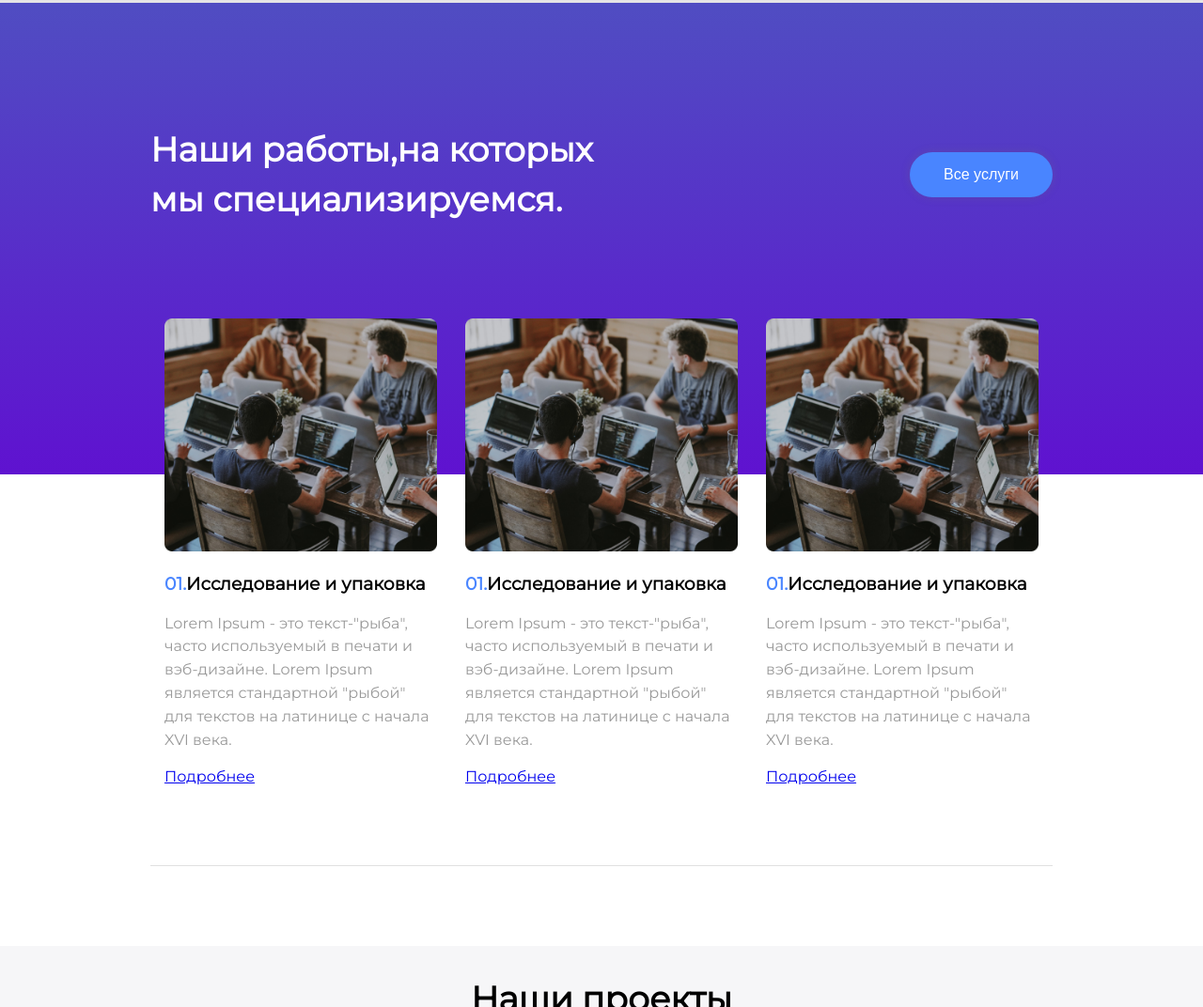
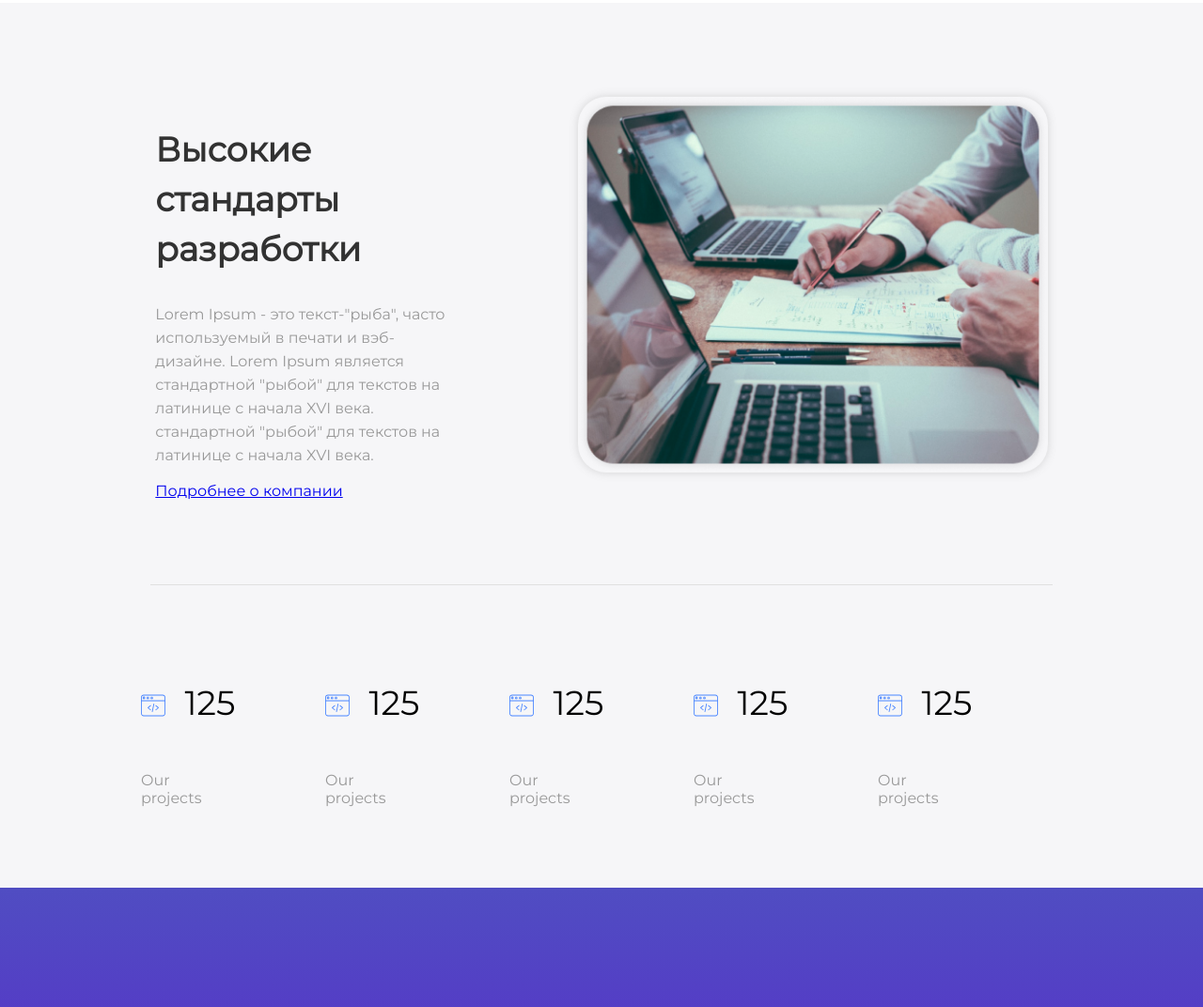
Before and after one commit to NadinPT/course-template2, a plain HTML site: page index.html in a window 1280 px wide. Shown: the part 1728-2800 px from the top of the page at 94% size. Drawn offline with Linux system fonts and the light colour scheme.

Commit message:
add new container with class developmenth-standards-icon

```diff
--- a/index.html
+++ b/index.html
@@ -54,7 +54,7 @@
     <section class="mobile-devices-section">
       <div class="container">
         <div class="mobile-devices-section-text">
-          <h2>Мы создаем мобильные приложения<br/>для крупных корпораций</h2>
+          <h2>Мы создаем мобильные приложения<br />для крупных корпораций</h2>
           <p>
             Lorem Ipsum - это текст-"рыба", часто используемый в печати и
             вэб-дизайне. Lorem <br />Ipsum является стандартной "рыбой" для
@@ -133,9 +133,96 @@
         <div class="creating-websites-button">
           <button class="primary-button">Все услуги</button>
         </div>
-
       </div>
     </section>
+    <!-- section3 -->
+    <section class="high-developmenth-standards">
+      <div class="container develop-standards">
+        <div class="high-developmenth-text-img">
+          <span class="high-developmenth-text">
+            <h2 class="developmenth-text-title">
+              Высокие стандарты разработки
+            </h2>
+            <p class="develop-text">
+              Lorem Ipsum - это текст-"рыба", часто используемый в печати и
+              вэб-дизайне. Lorem Ipsum является стандартной "рыбой" для текстов
+              на латинице с начала XVI века. стандартной "рыбой" для текстов на
+              латинице с начала XVI века.
+            </p>
+            <a href="some-link">Подробнее о компании</a>
+          </span>
+          <img
+            class="developmenth-standards-img"
+            src="assets/img/Rectangle 2(1).png"
+            alt="Rectangle 2(1)"
+          />
+        </div>
+      </div>
+
+      <div class="container">
+        <div class="developmenth-standards-icon">
+          <!-- див на размножение -->
+          <div class="standards-icon-block">
+            <div class="icon-number">
+              <img
+                class="web-programming-icon"
+                src="assets/img/web-programming(1).svg"
+                alt="web-programming(1)"
+              />
+              <span><h2 class="icon-number-item">125</h2></span>
+            </div>
+            <p class="icon-text-our-projects">Our projects</p>
+          </div>
+          <div class="standards-icon-block">
+            <div class="icon-number">
+              <img
+                class="web-programming-icon"
+                src="assets/img/web-programming(1).svg"
+                alt="web-programming(1)"
+              />
+              <span><h2 class="icon-number-item">125</h2></span>
+            </div>
+            <p class="icon-text-our-projects">Our projects</p>
+          </div>
+          <div class="standards-icon-block">
+            <div class="icon-number">
+              <img
+                class="web-programming-icon"
+                src="assets/img/web-programming(1).svg"
+                alt="web-programming(1)"
+              />
+              <span><h2 class="icon-number-item">125</h2></span>
+            </div>
+            <p class="icon-text-our-projects">Our projects</p>
+          </div>
+          <div class="standards-icon-block">
+            <div class="icon-number">
+              <img
+                class="web-programming-icon"
+                src="assets/img/web-programming(1).svg"
+                alt="web-programming(1)"
+              />
+              <span><h2 class="icon-number-item">125</h2></span>
+            </div>
+            <p class="icon-text-our-projects">Our projects</p>
+          </div>
+          <div class="standards-icon-block">
+            <div class="icon-number">
+              <img
+                class="web-programming-icon"
+                src="assets/img/web-programming(1).svg"
+                alt="web-programming(1)"
+              />
+              <span><h2 class="icon-number-item">125</h2></span>
+            </div>
+            <p class="icon-text-our-projects">Our projects</p>
+          </div>
+
+          <!-- див на размножение -->
+        </div>
+      </div>
+    </section>
+
     <!-- section 4> -->
     <section class="services-section">
       <div class="blue-background">
--- a/styles/section2.css
+++ b/styles/section2.css
@@ -1,5 +1,5 @@
 .mobile-devices-section{
-    background-color: #E5E5E5;
+    background-color: white;
 
 }
 .creating-websites-block{
--- a/styles/section3.css
+++ b/styles/section3.css
@@ -0,0 +1,96 @@
+.high-developmenth-standards{
+    background-color:#F6F6F8;
+    }
+
+   .developmenth-standards-img{
+    width: 500px;
+    height: 400px;
+    box-shadow: 0px 0px 10px rgba(111, 111, 111, 0.25);
+    border-radius: 30px;
+
+
+}
+.high-developmenth-text-img{
+    display: flex;
+    flex-direction: row;
+    justify-content: center;
+    padding-top:100px;
+    padding-bottom:90px ;
+}
+.develop-standards{
+    border-bottom:1px solid #E0E0E0 ;
+
+}
+.high-developmenth-text{
+    width:34.2% ;
+    padding-right:121px ;
+}
+.develop-text{
+font-family: Montserrat;
+font-style: normal;
+font-weight: normal;
+font-size: 16px;
+line-height: 25px;
+color: #999999;
+
+}
+
+.developmenth-text-title{
+font-family: Montserrat;
+font-style: normal;
+font-weight: bold;
+font-style: normal;
+font-weight: bold;
+color: #323232;
+
+}
+
+.standards-icon-block{
+    display: flex;
+    flex-direction: column;
+    width: 10%;
+    padding-right: 100px;
+    padding-bottom: 70px;
+
+
+}
+.icon-number{
+    display: flex;
+    flex-direction: row;
+
+
+}
+.web-programming-icon{
+height: 26.47px;
+width: 30px;
+padding-top:45px ;
+padding-right:20px ;
+
+
+
+}
+.icon-number-item{
+font-family: Montserrat;
+font-style: normal;
+font-weight: normal;
+font-size: 36px;
+line-height: 53px;
+color: #000000;
+
+}
+
+.developmenth-standards-icon{
+    display: flex;
+    flex-direction: row;
+    justify-content: center;
+    padding-top:70px ;
+
+}
+.icon-text-our-projects{
+font-family: Montserrat;
+font-style: normal;
+font-weight: normal;
+font-size: 16px;
+color: #999999;
+
+}
```
Also changed, not shown: assets/img/Rectangle 2(1).png (added), assets/img/web-programming(1).svg (added), 2 other files.
